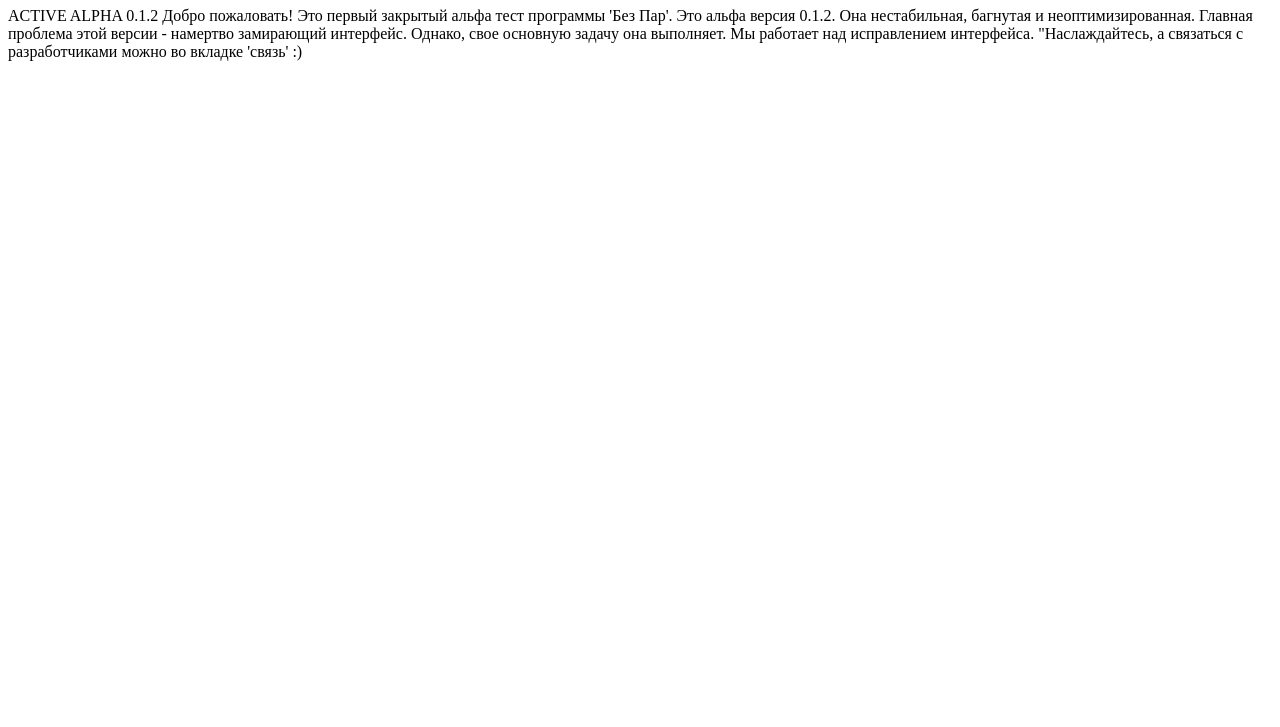
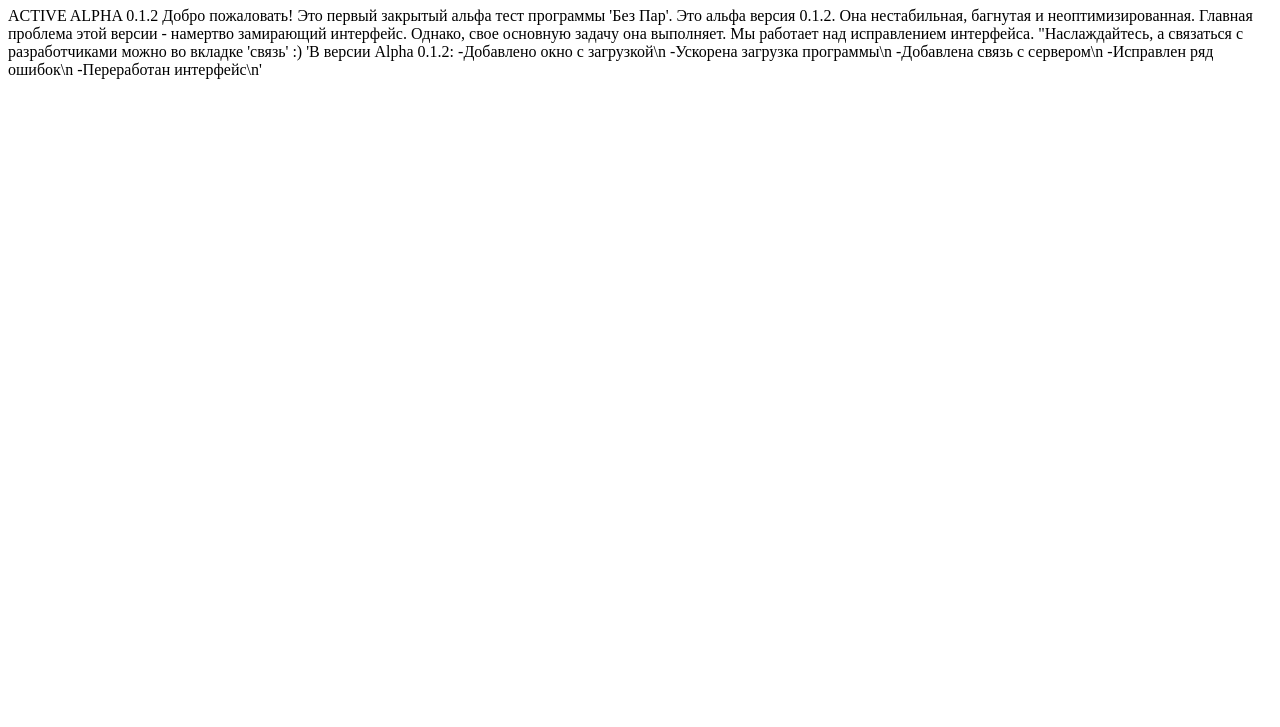
Before and after one commit to syjoosy/AutoListenerOnline, a plain HTML site: page index.html in a window 1280 px wide. Shown: the part 73-800 px from the top of the page. Drawn offline with Linux system fonts and the light colour scheme.

Commit message:
Add files via upload

```diff
--- a/index.html
+++ b/index.html
@@ -9,5 +9,11 @@
 	<beta>ALPHA</beta>
 	<version>0.1.2</version>
 	<message>Добро пожаловать! Это первый закрытый альфа тест программы 'Без Пар'. Это альфа версия 0.1.2. Она нестабильная, багнутая и неоптимизированная. Главная проблема этой версии - намертво замирающий интерфейс. Однако, свое основную задачу она выполняет. Мы работает над исправлением интерфейса. "Наслаждайтесь, а связаться с разработчиками можно во вкладке 'связь' :)</message>
+	<new>'В версии Alpha 0.1.2:
+          -Добавлено окно с загрузкой\n
+          -Ускорена загрузка программы\n
+          -Добавлена связь с сервером\n
+          -Исправлен ряд ошибок\n
+          -Переработан интерфейс\n'</new>
 </body>
 </html>
```
